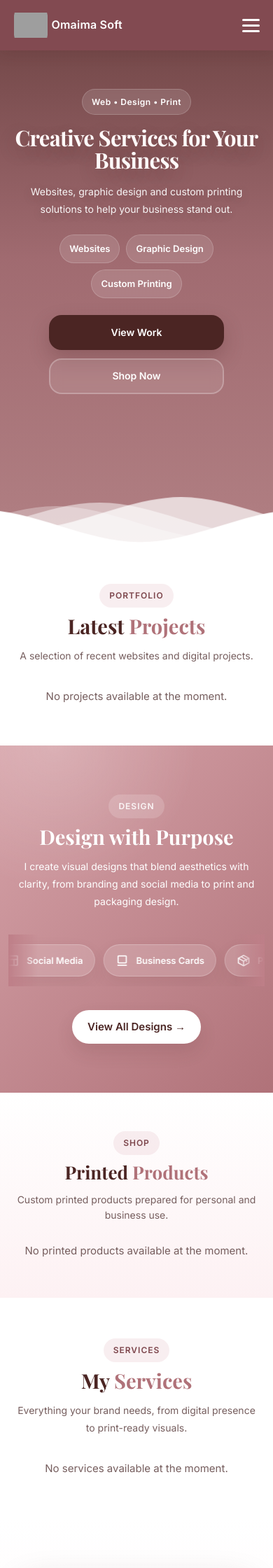
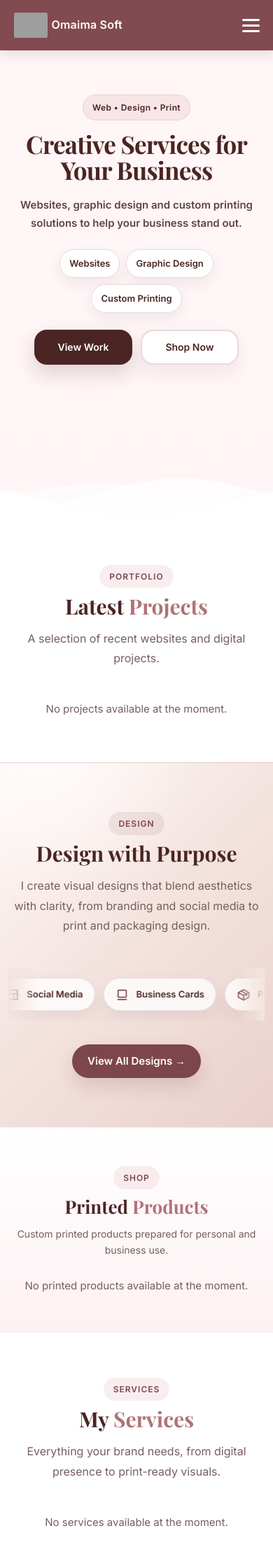
Before and after one commit to omaimasoft/my-portfolio, a Django app: page / in a window 390 px wide. Shown: the top 2240 px of the page at 70% size. Run offline with Django 5.2, Linux system fonts and the light colour scheme; data that the repository does not hold is empty; grey boxes are pictures that could not be loaded.

Commit message:
Update project

```diff
--- a/projects/static/css/home.css
+++ b/projects/static/css/home.css
@@ -120,35 +120,36 @@
 .section-heading--light .section-desc {
   color: var(--color-white);
 }
+/* ======================================================
+   03) HERO SECTION - Light Professional Version
+   صورة الخلفية تأتي من HTML عبر profile.image
+   ====================================================== */
 
-/* ======================================================
-   03) HERO SECTION - أول قسم في الصفحة
-   ملاحظة: صورة الخلفية تأتي من HTML عبر profile.image
-   ====================================================== */
 .hero-main {
   position: relative;
-  min-height: 100vh;
-  min-height: 100svh;
+  min-height: 92vh;
+  min-height: 92svh;
   width: 100%;
   overflow: hidden;
   isolation: isolate;
-  background-color: #c79398;
+
+  background-color: #fff4f5;
   background-size: cover;
-  background-position: center center;
+  background-position: center right;
   background-repeat: no-repeat;
 }
 
+/* خلفية فاتحة بدل الغامقة */
 .hero-main__overlay {
   position: absolute;
   inset: 0;
   z-index: 1;
   background:
-    radial-gradient(circle at 18% 28%, rgba(214, 163, 169, 0.38), transparent 34%),
     linear-gradient(
       90deg,
-      rgba(75, 37, 35, 0.82) 0%,
-      rgba(125, 70, 76, 0.62) 42%,
-      rgba(75, 37, 35, 0.18) 100%
+      rgba(255, 246, 247, 0.94) 0%,
+      rgba(255, 246, 247, 0.78) 42%,
+      rgba(255, 246, 247, 0.28) 100%
     );
 }
 
@@ -156,52 +157,59 @@
   position: relative;
   z-index: 2;
   width: min(1440px, 100%);
-  min-height: 100vh;
-  min-height: 100svh;
+  min-height: 92vh;
+  min-height: 92svh;
   margin: 0 auto;
-  padding: 135px 8% 130px;
+  padding: 130px 8% 105px;
+
   display: grid;
-  grid-template-columns: minmax(300px, 650px) auto;
+  grid-template-columns: minmax(300px, 660px) auto;
   align-items: center;
   justify-content: space-between;
   gap: 46px;
 }
 
 .hero-main__content {
-  max-width: 650px;
+  max-width: 660px;
 }
 
 .hero-main__badge {
   display: inline-flex;
   margin-bottom: 16px;
-  padding: 9px 15px;
+  padding: 9px 16px;
   border-radius: 999px;
-  color: var(--color-white);
-  background: rgba(255, 255, 255, 0.13);
-  border: 1px solid rgba(255, 255, 255, 0.18);
-  backdrop-filter: blur(8px);
+
+  color: var(--color-primary);
+  background: rgba(214, 163, 169, 0.20);
+  border: 1px solid rgba(125, 70, 76, 0.12);
+
   font-size: 13px;
-  font-weight: 700;
-  letter-spacing: 0.5px;
+  font-weight: 800;
+  letter-spacing: 0.4px;
 }
 
 .hero-main__title {
   margin: 0 0 18px;
-  color: #fff9f9;
-  font-size: clamp(38px, 5.6vw, 76px);
-  line-height: 1.04;
+
+  color: var(--color-primary);
+  font-size: clamp(38px, 5.4vw, 72px);
+  line-height: 1.05;
   font-weight: 900;
-  letter-spacing: -1.6px;
-  text-shadow: 0 8px 26px rgba(75, 37, 35, 0.26);
+  letter-spacing: -1.5px;
+
+  text-shadow: none;
 }
 
 .hero-main__text {
   max-width: 590px;
   margin: 0 0 24px;
-  color: rgba(255, 255, 255, 0.94);
+
+  color: #5f4446;
   font-size: 18px;
   line-height: 1.85;
-  text-shadow: 0 4px 16px rgba(75, 37, 35, 0.24);
+  font-weight: 600;
+
+  text-shadow: none;
 }
 
 .hero-main__services {
@@ -214,12 +222,14 @@
 .hero-main__services span {
   padding: 10px 16px;
   border-radius: 999px;
-  background: rgba(255, 255, 255, 0.13);
-  border: 1px solid rgba(255, 255, 255, 0.18);
-  color: var(--color-white);
+
+  background: #ffffff;
+  border: 1px solid #ead8dc;
+  color: var(--color-primary);
+
   font-size: 14px;
-  font-weight: 650;
-  backdrop-filter: blur(6px);
+  font-weight: 800;
+  box-shadow: 0 8px 20px rgba(75, 37, 35, 0.07);
 }
 
 .hero-main__actions {
@@ -233,34 +243,37 @@
   display: inline-flex;
   align-items: center;
   justify-content: center;
+
   min-width: 168px;
   min-height: 54px;
   padding: 14px 24px;
+
   border-radius: 18px;
   border: 2px solid transparent;
+
   font-size: 16px;
-  font-weight: 800;
+  font-weight: 900;
   transition: transform var(--transition), box-shadow var(--transition), background var(--transition), color var(--transition);
 }
 
 .hero-main__btn--primary {
   background: var(--color-primary);
   color: var(--color-white);
-  box-shadow: 0 12px 28px rgba(75, 37, 35, 0.25);
+  box-shadow: 0 12px 28px rgba(75, 37, 35, 0.18);
 }
 
 .hero-main__btn--secondary {
-  color: var(--color-white);
-  background: rgba(255, 255, 255, 0.10);
-  border-color: rgba(255, 255, 255, 0.24);
-  backdrop-filter: blur(8px);
+  color: var(--color-primary);
+  background: #ffffff;
+  border-color: #ead8dc;
+  box-shadow: 0 10px 24px rgba(75, 37, 35, 0.08);
 }
 
 .hero-main__btn:hover {
   transform: translateY(-3px);
-  background: linear-gradient(135deg, var(--color-primary-soft), var(--color-accent));
+  background: var(--color-primary-soft);
   color: var(--color-white);
-  box-shadow: 0 16px 34px rgba(147, 83, 91, 0.30);
+  box-shadow: 0 16px 34px rgba(147, 83, 91, 0.22);
 }
 
 .hero-main__social {
@@ -297,9 +315,9 @@
   bottom: -1px;
   z-index: 2;
   width: 100%;
-  height: 120px;
-  min-height: 80px;
-  max-height: 145px;
+  height: 105px;
+  min-height: 75px;
+  max-height: 130px;
   line-height: 0;
 }
 
@@ -328,48 +348,59 @@
 .portfolio-grid {
   display: grid;
   grid-template-columns: repeat(3, minmax(0, 1fr));
-  gap: 30px;
+  gap: 32px;
 }
 
 .portfolio-card {
   overflow: hidden;
-  border-radius: var(--radius-lg);
+  border-radius: 28px;
   background: var(--color-white);
-  box-shadow: var(--shadow-soft);
+  box-shadow: 0 18px 45px rgba(75, 37, 35, 0.08);
   transition: transform var(--transition), box-shadow var(--transition);
 }
 
 .portfolio-card:hover {
   transform: translateY(-8px);
-  box-shadow: var(--shadow-hover);
+  box-shadow: 0 24px 55px rgba(75, 37, 35, 0.14);
 }
 
 .portfolio-card__image {
   position: relative;
-  height: 260px;
+  height: 320px;
   overflow: hidden;
   background: var(--color-bg-soft);
 }
 
+/* المهم هنا: الصورة تبدأ من الأعلى */
 .portfolio-card__image img {
   width: 100%;
   height: 100%;
+  display: block;
+
   object-fit: cover;
-  transition: transform 0.8s ease;
+  object-position: top center;
+
+  transition: transform 0.55s ease;
 }
 
 .portfolio-card:hover .portfolio-card__image img {
-  transform: scale(1.08);
+  transform: scale(1.04);
 }
 
 .portfolio-card__overlay {
   position: absolute;
   inset: 0;
+
   display: flex;
   align-items: center;
   justify-content: center;
+
   opacity: 0;
-  background: linear-gradient(180deg, rgba(75, 37, 35, 0.08), rgba(75, 37, 35, 0.75));
+  background: linear-gradient(
+    180deg,
+    rgba(75, 37, 35, 0.04),
+    rgba(75, 37, 35, 0.58)
+  );
   transition: opacity var(--transition);
 }
 
@@ -380,49 +411,70 @@
 .portfolio-card__btn {
   padding: 11px 22px;
   border-radius: 999px;
+
   background: var(--color-white);
   color: var(--color-primary);
+
   font-size: 14px;
-  font-weight: 800;
+  font-weight: 900;
   box-shadow: 0 12px 24px rgba(75, 37, 35, 0.18);
 }
 
 .portfolio-card__content {
-  padding: 22px;
+  padding: 24px 22px 28px;
   text-align: center;
 }
 
 .portfolio-card__content h3 {
-  margin: 0 0 8px;
+  margin: 0 0 9px;
   color: var(--color-primary);
-  font-size: 19px;
+  font-size: 22px;
   line-height: 1.3;
+  font-weight: 900;
 }
 
 .portfolio-card__content p {
-  margin: 0;
+  margin: 0 auto;
+  max-width: 340px;
   color: var(--color-muted);
-  font-size: 14px;
-  line-height: 1.7;
+  font-size: 15px;
+  line-height: 1.75;
 }
-
 /* ======================================================
    05) DESIGNS PREVIEW - شريط التصميم المتحرك
+   لون هادئ ومتناسق مع هوية Omaima Soft
    ====================================================== */
+
 .designs-preview {
   position: relative;
   width: 100%;
   padding: 92px 0;
   overflow: hidden;
   background:
-    radial-gradient(circle at 20% 0%, rgba(255, 255, 255, 0.18), transparent 35%),
-    linear-gradient(135deg, var(--color-accent), var(--color-accent-dark));
+    radial-gradient(circle at 20% 0%, rgba(255, 255, 255, 0.65), transparent 34%),
+    linear-gradient(135deg, #fff8f6 0%, #f3e3df 48%, #ead0cc 100%);
+  border-top: 1px solid rgba(75, 37, 35, 0.06);
+  border-bottom: 1px solid rgba(75, 37, 35, 0.06);
 }
 
 .designs-preview__inner {
   width: min(1280px, calc(100% - 40px));
   margin: 0 auto;
   text-align: center;
+}
+
+/* إذا كان العنوان داخل هذا القسم يستعمل section-heading--light */
+.designs-preview .section-heading--light .section-kicker {
+  background: rgba(125, 70, 76, 0.10);
+  color: var(--color-primary-soft);
+}
+
+.designs-preview .section-heading--light .section-title {
+  color: var(--color-primary);
+}
+
+.designs-preview .section-heading--light .section-desc {
+  color: var(--color-muted);
 }
 
 .design-strip-wrapper {
@@ -446,12 +498,12 @@
 
 .design-strip-wrapper::before {
   left: 0;
-  background: linear-gradient(to right, rgba(190, 127, 136, 1), transparent);
+  background: linear-gradient(to right, #f3e3df, transparent);
 }
 
 .design-strip-wrapper::after {
   right: 0;
-  background: linear-gradient(to left, rgba(190, 127, 136, 1), transparent);
+  background: linear-gradient(to left, #f3e3df, transparent);
 }
 
 .design-strip {
@@ -473,20 +525,22 @@
   min-width: max-content;
   padding: 15px 22px;
   border-radius: 999px;
-  color: var(--color-white);
-  background: rgba(255, 255, 255, 0.16);
-  border: 1px solid rgba(255, 255, 255, 0.24);
-  box-shadow: 0 10px 24px rgba(75, 37, 35, 0.08);
+
+  color: var(--color-primary);
+  background: rgba(255, 255, 255, 0.78);
+  border: 1px solid rgba(75, 37, 35, 0.10);
+  box-shadow: 0 10px 24px rgba(75, 37, 35, 0.07);
   backdrop-filter: blur(10px);
 }
 
 .design-pill i {
   font-size: 22px;
+  color: var(--color-primary-soft);
 }
 
 .design-pill span {
   font-size: 15px;
-  font-weight: 750;
+  font-weight: 800;
   white-space: nowrap;
 }
 
@@ -496,16 +550,18 @@
   justify-content: center;
   padding: 12px 22px;
   border-radius: 999px;
-  color: var(--color-primary);
-  background: var(--color-white);
+
+  color: var(--color-white);
+  background: var(--color-primary-soft);
   font-size: 15px;
   font-weight: 850;
-  box-shadow: 0 12px 26px rgba(75, 37, 35, 0.12);
-  transition: transform var(--transition), box-shadow var(--transition);
+  box-shadow: 0 12px 26px rgba(75, 37, 35, 0.14);
+  transition: transform var(--transition), box-shadow var(--transition), background var(--transition);
 }
 
 .designs-preview__link:hover {
   transform: translateY(-3px);
+  background: var(--color-primary);
   box-shadow: 0 18px 32px rgba(75, 37, 35, 0.18);
 }
 
@@ -846,20 +901,26 @@
   }
 
   .hero-main {
-    min-height: 92svh;
+    min-height: 88svh;
     background-size: cover;
-    background-position: center bottom;
+    background-position: 65% center;
   }
 
   .hero-main__overlay {
     background:
-      linear-gradient(180deg, rgba(75, 37, 35, 0.74) 0%, rgba(125, 70, 76, 0.52) 48%, rgba(75, 37, 35, 0.18) 100%);
+      linear-gradient(
+        180deg,
+        rgba(255, 246, 247, 0.94) 0%,
+        rgba(255, 246, 247, 0.84) 54%,
+        rgba(255, 246, 247, 0.52) 100%
+      );
   }
 
   .hero-main__container {
-    min-height: 92svh;
-    padding: 100px 6% 92px;
-    gap: 24px;
+    min-height: 88svh;
+    padding: 96px 6% 82px;
+    gap: 22px;
+    text-align: center;
   }
 
   .hero-main__badge {
@@ -868,16 +929,19 @@
   }
 
   .hero-main__title {
-    font-size: 36px;
+    font-size: 35px;
     letter-spacing: -0.8px;
+    color: var(--color-primary);
   }
 
   .hero-main__text {
     font-size: 15px;
     line-height: 1.75;
+    color: #5f4446;
   }
 
   .hero-main__services {
+    justify-content: center;
     gap: 9px;
     margin-bottom: 24px;
   }
@@ -905,20 +975,31 @@
   }
 
   .hero-main__waves {
-    height: 72px;
-    min-height: 58px;
+    height: 66px;
+    min-height: 54px;
   }
 
   .portfolio-grid,
-  .products-grid,
   .services-grid,
   .testimonials-grid {
     grid-template-columns: 1fr;
   }
 
-  .portfolio-card__image,
+  .products-grid {
+    grid-template-columns: repeat(2, minmax(0, 1fr)) !important;
+    gap: 14px;
+  }
+
+  .portfolio-card__image {
+    height: 260px;
+  }
+
+  .portfolio-card__image img {
+    object-position: top center;
+  }
+
   .product-card__image {
-    height: 235px;
+    height: 145px;
   }
 
   .designs-preview {
@@ -964,55 +1045,6 @@
     width: 100%;
   }
 }
-
-@media (max-width: 480px) {
-  :root {
-    --section-padding: 58px 5%;
-  }
-
-  .section-heading {
-    margin-bottom: 34px;
-  }
-
-  .section-title {
-    font-size: 29px;
-  }
-
-  .section-desc {
-    font-size: 14px;
-  }
-
-  .hero-main__container {
-    padding: 92px 5% 86px;
-  }
-
-  .hero-main__title {
-    font-size: 31px;
-  }
-
-  .hero-main__text {
-    font-size: 14px;
-  }
-
-  .hero-main__actions {
-    flex-direction: column;
-  }
-
-  .hero-main__btn {
-    width: 100%;
-    max-width: 250px;
-  }
-
-  .portfolio-card__image,
-  .product-card__image {
-    height: 215px;
-  }
-
-  .product-card__content h3 {
-    min-height: auto;
-  }
-}
-
 /* ======================================================
    11) REDUCED MOTION - احترام إعدادات المستخدمين الذين لا يريدون الحركة
    ====================================================== */
```
Also changed, not shown: other parts of projects/static/css/home.css (+19 -182 lines).
